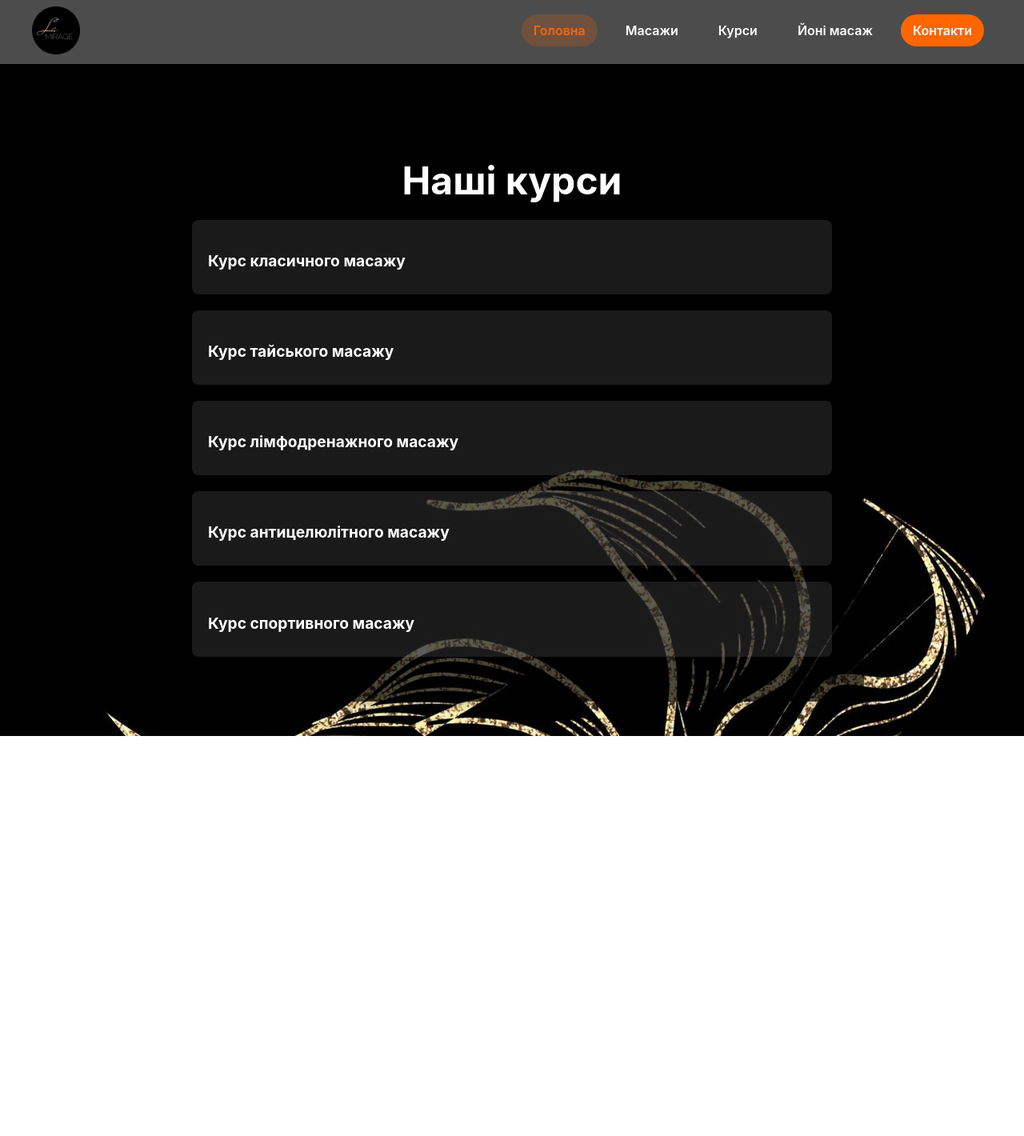
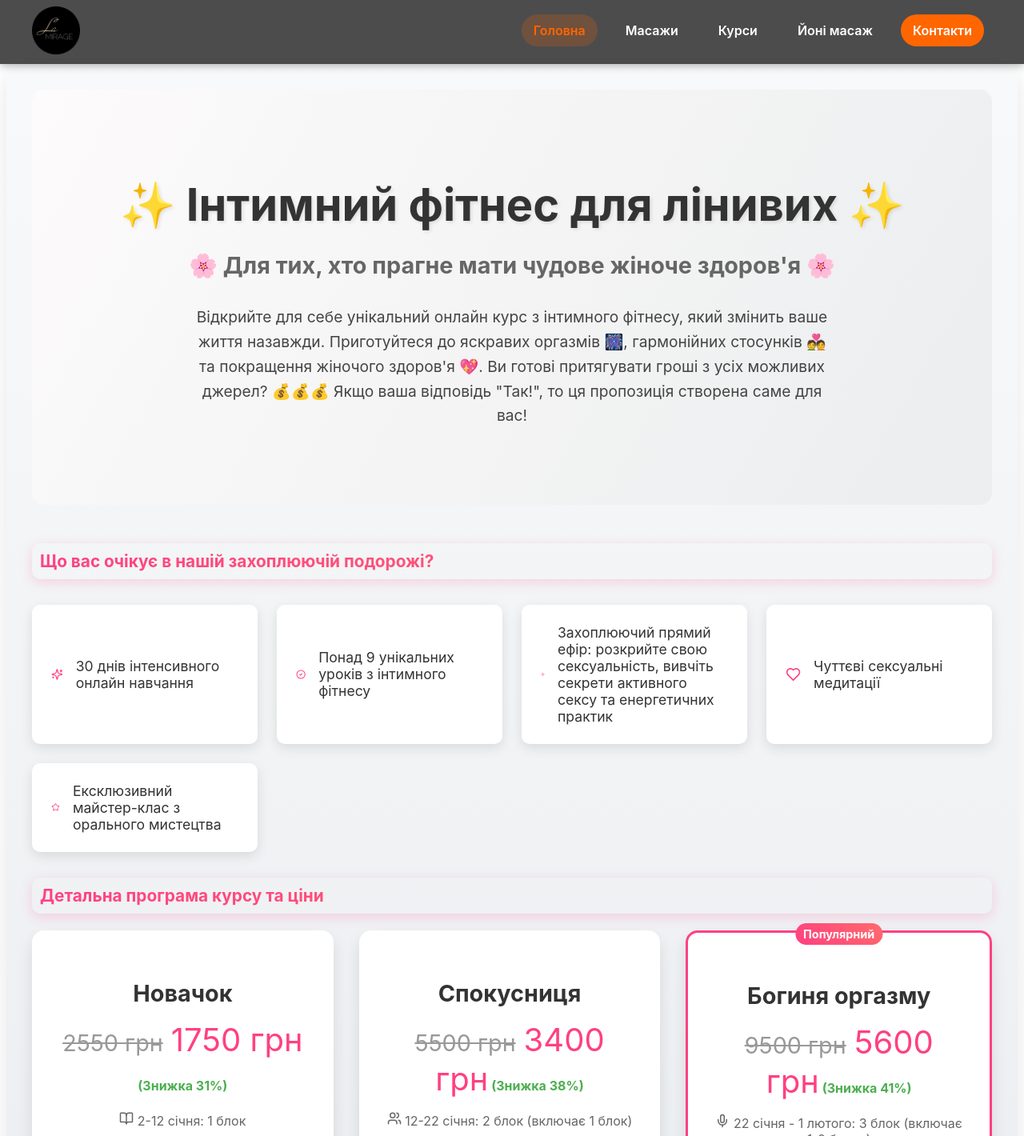
Before and after one commit to Alladdik/lamirage, a React (Create React App) app: page /courses in a window 1280 px wide. Shown: the top 1420 px of the page at 80% size. Before the commit the page ends 920 px from the top, so only its background shows below. Built offline with nearby package versions, Linux system fonts and the light colour scheme.

Commit message:
Update Courses.js

```diff
--- a/src/components/Courses.js
+++ b/src/components/Courses.js
@@ -1,72 +1,153 @@
-import React, { useState } from 'react';
-import styled, { keyframes, createGlobalStyle } from 'styled-components';
-
-const GlobalStyle = createGlobalStyle`
-  body {
-    overflow-x: hidden;
-  }
-`;
+import React from 'react';
+import { Sparkles, CheckCircle2, Heart, Star, Zap, BookOpen, Users, Mic } from 'lucide-react';
+import styled, { keyframes } from 'styled-components';
 const fadeIn = keyframes`
-  from { opacity: 0; }
-  to { opacity: 1; }
+  from { opacity: 0; transform: translateY(20px); }
+  to { opacity: 1; transform: translateY(0); }
 `;
 
-const CoursesContainer = styled.div`
-  min-height: 100vh;
-  display: flex;
-  flex-direction: column;
-  align-items: center;
-  justify-content: center;
-  background: url('/background.jpg') no-repeat center center fixed;
-  background-size: cover;
-  color: #fff;
-  padding: 20px;
-  overflow-x: hidden;
+const Container = styled.div`
+  max-width: 1200px;
+  margin: 0 auto;
+  padding: 2rem;
+  background: linear-gradient(to bottom, #f8f9fa, #e9ecef);
+  border-radius: 20px;
+  box-shadow: 0 10px 30px rgba(0, 0, 0, 0.1);
+`;
+
+const HeroSection = styled.section`
+  position: relative;
+  text-align: center;
+  padding: 4rem 0;
+  overflow: hidden;
+  background: linear-gradient(120deg, #fdfbfb 0%, #ebedee 100%);
+  border-radius: 15px;
+  margin-bottom: 3rem;
+  animation: ${fadeIn} 1s ease-out;
 `;
 
 const Title = styled.h1`
-  font-size: 3rem;
-  margin-bottom: 20px;
-  text-align: center;
-  text-shadow: 2px 2px 4px rgba(0, 0, 0, 0.5);
+  font-size: 3.5rem;
+  color: #333;
+  margin-bottom: 1rem;
+  text-shadow: 2px 2px 4px rgba(0, 0, 0, 0.1);
 `;
 
-const Content = styled.div`
-  background-color: rgba(0, 0, 0, 0.7);
-  padding: 40px;
-  border-radius: 10px;
-  max-width: 800px;
-  width: 100%;
-  box-shadow: 0 0 20px rgba(0, 0, 0, 0.3);
-  animation: ${fadeIn} 1s ease-in;
-  overflow-x: hidden;
+const Subtitle = styled.h2`
+  font-size: 1.8rem;
+  color: #666;
+  margin-bottom: 2rem;
 `;
 
-const CourseList = styled.ul`
+const Description = styled.p`
+  font-size: 1.2rem;
+  color: #444;
+  max-width: 800px;
+  margin: 0 auto 2rem;
+  line-height: 1.6;
+`;
+
+const Emphasis = styled.p`
+  font-size: 1.3rem;
+  font-weight: bold;
+  color: #ff4081;
+  background: linear-gradient(45deg, #ff4081, #ff6b6b);
+  -webkit-background-clip: text;
+  -webkit-text-fill-color: transparent;
+  padding: 10px;
+  border-radius: 10px;
+  box-shadow: 0 4px 15px rgba(255, 64, 129, 0.2);
+`;
+
+const PricingSection = styled.section`
+  display: flex;
+  justify-content: space-between;
+  flex-wrap: wrap;
+  gap: 2rem;
+  animation: ${fadeIn} 1s ease-out 0.6s both;
+`;
+
+const PricingCard = styled.div`
+  flex: 1;
+  min-width: 280px;
+  background: white;
+  border-radius: 15px;
+  box-shadow: 0 10px 20px rgba(0, 0, 0, 0.1);
+  padding: 2rem;
+  text-align: center;
+  transition: all 0.3s ease;
+  &:hover {
+    transform: translateY(-10px);
+    box-shadow: 0 15px 30px rgba(0, 0, 0, 0.15);
+  }
+  ${props => props.isPopular && `
+    border: 3px solid #ff4081;
+    position: relative;
+    &::before {
+      content: 'Популярний';
+      position: absolute;
+      top: -12px;
+      left: 50%;
+      transform: translateX(-50%);
+      background: linear-gradient(45deg, #ff4081, #ff6b6b);
+      color: white;
+      padding: 5px 10px;
+      border-radius: 20px;
+      font-size: 0.9rem;
+      font-weight: bold;
+    }
+  `}
+`;
+
+const PricingTitle = styled.h3`
+  font-size: 1.8rem;
+  color: #333;
+  margin-bottom: 1rem;
+`;
+
+const PricingPrice = styled.div`
+  font-size: 2.5rem;
+  color: #ff4081;
+  margin-bottom: 1rem;
+`;
+
+const OldPrice = styled.span`
+  text-decoration: line-through;
+  color: #999;
+  font-size: 1.8rem;
+  margin-right: 10px;
+`;
+
+const Discount = styled.span`
+  font-size: 1rem;
+  color: #4caf50;
+  font-weight: bold;
+`;
+
+const PricingFeatures = styled.ul`
   list-style-type: none;
   padding: 0;
-  display: flex;
-  flex-direction: column;
-  gap: 20px;
-  overflow-x: hidden;
+  margin-bottom: 2rem;
 `;
 
-const CourseItem = styled.li`
-  background-color: rgba(255, 255, 255, 0.1);
-  padding: 20px;
-  border-radius: 8px;
-  cursor: pointer;
-  transition: transform 0.3s, background-color 0.3s;
-
-  &:hover {
-    transform: translateY(-5px);
-    background-color: rgba(255, 255, 255, 0.2);
-  }
+const PricingFeature = styled.li`
+  margin-bottom: 0.5rem;
+  color: #666;
 `;
 
-const CourseTitle = styled.h3`
-  font-size: 1.2rem;
-  margin-bottom: 10px;
+const Button = styled.button`
+  background: linear-gradient(45deg, #ff4081, #ff6b6b);
+  color: white;
+  border: none;
+  padding: 1rem 2rem;
+  font-size: 1.1rem;
+  border-radius: 30px;
+  cursor: pointer;
+  transition: all 0.3s ease;
+  &:hover {
+    transform: translateY(-3px);
+    box-shadow: 0 5px 15px rgba(255, 64, 129, 0.4);
+  }
 `;
 
 const Modal = styled.div`
@@ -75,7 +156,7 @@ const Modal = styled.div`
   left: 0;
   width: 100%;
   height: 100%;
-  background-color: rgba(0, 0, 0, 0.5);
+  background: rgba(0, 0, 0, 0.5);
   display: flex;
   justify-content: center;
   align-items: center;
@@ -83,99 +164,149 @@ const Modal = styled.div`
 `;
 
 const ModalContent = styled.div`
-  background-color: #fff;
-  color: #333;
-  padding: 30px;
+  background: white;
+  padding: 2rem;
   border-radius: 15px;
-  max-width: 600px;
-  width: 90%;
-  max-height: 80vh;
-  overflow-y: auto;
-  overflow-x: hidden;
-  position: relative;
-  animation: ${fadeIn} 0.3s ease-out;
+  text-align: center;
 `;
 
-const CloseButton = styled.button`
-  position: absolute;
-  top: 10px;
-  right: 10px;
-  background: none;
-  border: none;
-  font-size: 1.5rem;
-  cursor: pointer;
-  color: #333;
+const FeatureList = styled.ul`
+  list-style-type: none;
+  padding: 0;
+  margin: 2rem 0;
+  display: grid;
+  grid-template-columns: repeat(auto-fit, minmax(250px, 1fr));
+  gap: 1.5rem;
 `;
 
-const courseData = [
-  {
-    title: "Курс класичного масажу",
-    description: "Класичний масаж - це базова техніка, яка впливає на всі частини тіла. Він покращує кровообіг, знімає м'язову напругу та сприяє загальному розслабленню.",
-    bodyParts: "Спина, шия, руки, ноги, живіт",
-    benefits: "Зняття стресу, покращення гнучкості, полегшення болю",
-    price: "500 грн за сеанс"
-  },
-  {
-    title: "Курс тайського масажу",
-    description: "Тайський масаж поєднує акупресуру, розтяжку та елементи йоги. Він працює з енергетичними лініями тіла.",
-    bodyParts: "Все тіло, включаючи суглоби та м'язи",
-    benefits: "Підвищення гнучкості, покращення циркуляції енергії, зняття стресу",
-    price: "700 грн за сеанс"
-  },
-  {
-    title: "Курс лімфодренажного масажу",
-    description: "Лімфодренажний масаж спрямований на стимуляцію лімфатичної системи та виведення токсинів з організму.",
-    bodyParts: "Ноги, руки, живіт, обличчя",
-    benefits: "Зменшення набряків, покращення імунітету, детоксикація",
-    price: "600 грн за сеанс"
-  },
-  {
-    title: "Курс антицелюлітного масажу",
-    description: "Антицелюлітний масаж спрямований на боротьбу з целюлітом та покращення стану шкіри.",
-    bodyParts: "Стегна, сідниці, живіт",
-    benefits: "Зменшення целюліту, покращення тонусу шкіри, стимуляція кровообігу",
-    price: "650 грн за сеанс"
-  },
-  {
-    title: "Курс спортивного масажу",
-    description: "Спортивний масаж допомагає підготувати м'язи до фізичних навантажень та відновитися після них.",
-    bodyParts: "Залежно від виду спорту, але зазвичай ноги, спина, плечі",
-    benefits: "Підвищення продуктивності, швидше відновлення, профілактика травм",
-    price: "750 грн за сеанс"
+const FeatureItem = styled.li`
+  background: white;
+  padding: 1.5rem;
+  border-radius: 10px;
+  box-shadow: 0 5px 15px rgba(0, 0, 0, 0.1);
+  display: flex;
+  align-items: center;
+  font-size: 1.1rem;
+  color: #333;
+  transition: all 0.3s ease;
+
+  &:hover {
+    transform: translateY(-5px);
+    box-shadow: 0 8px 20px rgba(0, 0, 0, 0.15);
   }
-];
+
+  svg {
+    margin-right: 1rem;
+    color: #ff4081;
+  }
+`;
 
 const Courses = () => {
-  const [selectedCourse, setSelectedCourse] = useState(null);
+  const [showModal, setShowModal] = React.useState(false);
+
+  const handleChoosePackage = () => {
+    window.open('https://t.me/myroslavarudenko', '_blank');
+  };
 
   return (
-    <>
-      <GlobalStyle />
-      <CoursesContainer>
-        <Content>
-          <Title>Наші курси</Title>
-          <CourseList>
-            {courseData.map((course, index) => (
-              <CourseItem key={index} onClick={() => setSelectedCourse(course)}>
-                <CourseTitle>{course.title}</CourseTitle>
-              </CourseItem>
-            ))}
-          </CourseList>
-        </Content>
-        {selectedCourse && (
-          <Modal onClick={() => setSelectedCourse(null)}>
-            <ModalContent onClick={(e) => e.stopPropagation()}>
-              <CloseButton onClick={() => setSelectedCourse(null)}>&times;</CloseButton>
-              <h2>{selectedCourse.title}</h2>
-              <p><strong>Опис:</strong> {selectedCourse.description}</p>
-              <p><strong>Частини тіла:</strong> {selectedCourse.bodyParts}</p>
-              <p><strong>Переваги:</strong> {selectedCourse.benefits}</p>
-              <p><strong>Ціна:</strong> {selectedCourse.price}</p>
-            </ModalContent>
-          </Modal>
-        )}
-      </CoursesContainer>
-    </>
+    <Container>
+      <HeroSection>
+        <Title>✨ Інтимний фітнес для лінивих ✨</Title>
+        <Subtitle>🌸 Для тих, хто прагне мати чудове жіноче здоров'я 🌸</Subtitle>
+        <Description>
+          Відкрийте для себе унікальний онлайн курс з інтимного фітнесу, який змінить ваше життя назавжди.
+          Приготуйтеся до яскравих оргазмів 🎆, гармонійних стосунків 💑 та покращення жіночого здоров'я 💖.
+          Ви готові притягувати гроші з усіх можливих джерел? 💰💰💰 Якщо ваша відповідь "Так!",
+          то ця пропозиція створена саме для вас!
+        </Description>
+      </HeroSection>
+
+      <Emphasis>
+        Що вас очікує в нашій захоплюючій подорожі?
+      </Emphasis>
+
+      <FeatureList>
+        <FeatureItem><Sparkles size={24} /> 30 днів інтенсивного онлайн навчання</FeatureItem>
+        <FeatureItem><CheckCircle2 size={24} /> Понад 9 унікальних уроків з інтимного фітнесу</FeatureItem>
+        <FeatureItem><Zap size={24} /> Захоплюючий прямий ефір: розкрийте свою сексуальність, вивчіть секрети активного сексу та енергетичних практик</FeatureItem>
+        <FeatureItem><Heart size={24} /> Чуттєві сексуальні медитації</FeatureItem>
+        <FeatureItem><Star size={24} /> Ексклюзивний майстер-клас з орального мистецтва</FeatureItem>
+      </FeatureList>
+
+      <Emphasis>
+        Детальна програма курсу та ціни
+      </Emphasis>
+
+      <PricingSection>
+        <PricingCard>
+          <PricingTitle>Новачок</PricingTitle>
+          <PricingPrice>
+            <OldPrice>2550 грн</OldPrice>
+            1750 грн
+            <Discount> (Знижка 31%)</Discount>
+          </PricingPrice>
+          <PricingFeatures>
+            <PricingFeature><BookOpen size={18} /> 2-12 січня: 1 блок</PricingFeature>
+            <PricingFeature>- Заняття з інтимного фітнесу</PricingFeature>
+            <PricingFeature>- Знайомство з інтимними м'язами</PricingFeature>
+            <PricingFeature>- Безтренажерні та тренажерні методи</PricingFeature>
+            <PricingFeature>- Вправи при нетриманні сечі</PricingFeature>
+            <PricingFeature>Доступ до 1 блоку на 1 місяць</PricingFeature>
+          </PricingFeatures>
+          <Button onClick={handleChoosePackage}>Обрати пакет</Button>
+        </PricingCard>
+
+        <PricingCard>
+          <PricingTitle>Спокусниця</PricingTitle>
+          <PricingPrice>
+            <OldPrice>5500 грн</OldPrice>
+            3400 грн
+            <Discount> (Знижка 38%)</Discount>
+          </PricingPrice>
+          <PricingFeatures>
+            <PricingFeature><Users size={18} /> 12-22 січня: 2 блок (включає 1 блок)</PricingFeature>
+            <PricingFeature>- 3 нові заняття з інтимного фітнесу</PricingFeature>
+            <PricingFeature>- Вправи для підсилення чутливості і оргазму</PricingFeature>
+            <PricingFeature>- 2 медитації</PricingFeature>
+            <PricingFeature>- Доступ до ефіру та онлайн підтримка в телеграм</PricingFeature>
+            <PricingFeature>Доступ до 1-2 блоків</PricingFeature>
+          </PricingFeatures>
+          <Button onClick={handleChoosePackage}>Обрати пакет</Button>
+        </PricingCard>
+
+        <PricingCard isPopular>
+          <PricingTitle>Богиня оргазму</PricingTitle>
+          <PricingPrice>
+            <OldPrice>9500 грн</OldPrice>
+            5600 грн
+            <Discount> (Знижка 41%)</Discount>
+          </PricingPrice>
+          <PricingFeatures>
+            <PricingFeature><Mic size={18} /> 22 січня - 1 лютого: 3 блок (включає 1-2 блоки)</PricingFeature>
+            <PricingFeature>- 3 нові заняття по інтимному фітнесу для сексуального задоволення себе і партнера</PricingFeature>
+            <PricingFeature>- Додаткові медитації</PricingFeature>
+            <PricingFeature>- Індивідуальний урок-консультація зі мною (1 година)</PricingFeature>
+            <PricingFeature>- Семінар з орального мистецтва</PricingFeature>
+            <PricingFeature>Доступ до всіх 3 блоків на 3 місяці</PricingFeature>
+          </PricingFeatures>
+          <Button onClick={handleChoosePackage}>Обрати пакет</Button>
+        </PricingCard>
+      </PricingSection>
+
+      <Emphasis>
+        Не втрачайте шанс трансформувати своє життя! Приєднуйтесь до нашого курсу зараз і відкрийте двері до нового, захоплюючого світу жіночої сексуальності та здоров'я!
+      </Emphasis>
+
+      {showModal && (
+        <Modal>
+          <ModalContent>
+            <h2>Дякуємо за ваш вибір!</h2>
+            <p>Ми зв'яжемося з вами найближчим часом для оформлення замовлення.</p>
+            <Button onClick={() => setShowModal(false)}>Закрити</Button>
+          </ModalContent>
+        </Modal>
+      )}
+    </Container>
   );
 };
 
```
